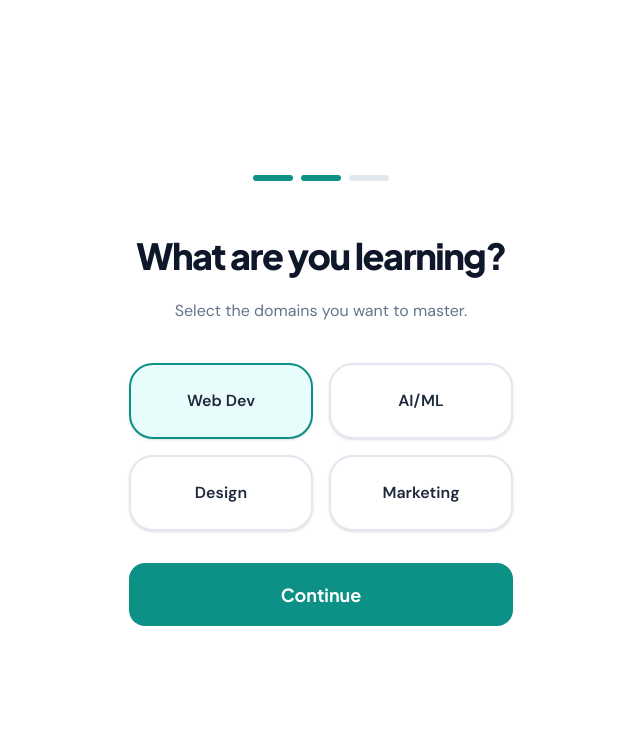
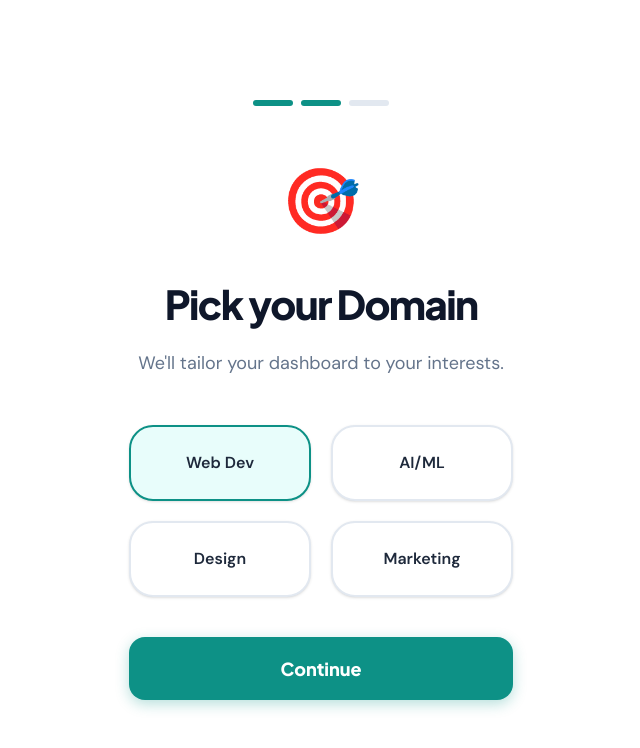
Before and after one commit to aastik251107/POD, a website built with Vite: page index.html in a window 1280 px wide. Both pictures are taken after a click on the button "Continue". Shown: the whole page, without its empty margins (319-959 px from the left). Built offline with nearby package versions, Linux system fonts and the light colour scheme.

Commit message:
Apply Tilda Design Principles and UI refinements

```diff
--- a/src/main.ts
+++ b/src/main.ts
@@ -166,13 +166,15 @@ class App {
           </div>
 
           ${step === 1 ? `
-            <h1 class="animate-in" style="margin-bottom: 16px">Welcome to ProgressPact</h1>
-            <p class="animate-in" style="color: var(--text-muted); margin-bottom: 40px">Let's personalize your learning experience. First, what's your name?</p>
-            <input type="text" id="ob-name-input" placeholder="Enter your name" class="card" style="width: 100%; padding: 20px; border-radius: 20px; margin-bottom: 32px; font-size: 20px; text-align: center; border-width: 2px" value="${this.state.user.name}">
+            <div style="font-size: 64px; margin-bottom: 24px">👋</div>
+            <h1 class="animate-in" style="font-size: 40px; margin-bottom: 16px; letter-spacing: -0.04em">Welcome to ProgressPact</h1>
+            <p class="animate-in" style="color: var(--text-muted); margin-bottom: 48px; font-size: 18px">Your journey to mastery starts here. Let's personalize your path. What should we call you?</p>
+            <input type="text" id="ob-name-input" placeholder="Your first name" class="card" style="width: 100%; padding: 24px; border-radius: 24px; margin-bottom: 40px; font-size: 24px; text-align: center; border-width: 2px; font-weight: 700; border-color: var(--primary)" value="${this.state.user.name}">
           ` : step === 2 ? `
-            <h1 class="animate-in" style="margin-bottom: 16px">What are you learning?</h1>
-            <p class="animate-in" style="color: var(--text-muted); margin-bottom: 40px">Select the domains you want to master.</p>
-            <div style="display: grid; grid-template-columns: 1fr 1fr; gap: 16px; margin-bottom: 32px">
+            <div style="font-size: 64px; margin-bottom: 24px">🎯</div>
+            <h1 class="animate-in" style="font-size: 40px; margin-bottom: 16px; letter-spacing: -0.04em">Pick your Domain</h1>
+            <p class="animate-in" style="color: var(--text-muted); margin-bottom: 48px; font-size: 18px">We'll tailor your dashboard to your interests.</p>
+            <div style="display: grid; grid-template-columns: 1fr 1fr; gap: 20px; margin-bottom: 40px">
               ${['Web Dev', 'AI/ML', 'Design', 'Marketing'].map(cat => `
                 <div class="card ob-category" data-cat="${cat}" style="padding: 24px; cursor: pointer; border-width: 2px; border-color: ${cat === 'Web Dev' ? 'var(--primary)' : 'var(--border)'}; background: ${cat === 'Web Dev' ? 'var(--primary-light)' : 'white'}">
                   <div style="font-weight: 800; font-size: 16px">${cat}</div>
@@ -293,17 +295,20 @@ class App {
   // Principle 1 & 6: Hierarchy & Proximity
   private renderDashboard(el: HTMLElement) {
     el.innerHTML = `
-      <header style="display: flex; justify-content: space-between; align-items: flex-end; margin-bottom: 56px">
-        <div>
-          <h1 style="margin-bottom: 8px">Welcome back, ${this.state.user.name}</h1>
-          <p style="color: var(--text-muted); font-size: 18px; font-weight: 500">You've completed 4 lectures this week. You're on fire! 🔥</p>
-        </div>
-        <div style="display: flex; gap: 16px">
-           <button class="btn btn-secondary" id="dash-schedule" aria-label="View study schedule">📅 Schedule</button>
-           <button class="btn" id="dash-resume" aria-label="Resume last course">🚀 Resume Learning</button>
+      <header style="margin-bottom: 64px">
+        <!-- Anchor Object: Large, bold greeting -->
+        <h1 style="font-size: 48px; letter-spacing: -0.04em; margin-bottom: 12px">Hey ${this.state.user.name}, ready to <span style="color: var(--primary)">level up?</span></h1>
+        <div style="display: flex; justify-content: space-between; align-items: center">
+          <p style="color: var(--text-muted); font-size: 20px; font-weight: 500">You're just 2 lectures away from your weekly goal.</p>
+          <div style="display: flex; gap: 20px">
+             <!-- Fitts's Law: Prominent, high-contrast buttons -->
+             <button class="btn btn-secondary" id="dash-schedule">📅 My Schedule</button>
+             <button class="btn" id="dash-resume">🚀 Resume Learning</button>
+          </div>
         </div>
       </header>
 
+      <!-- Modularity: Distinct blocks for different types of info -->
       <section style="display: grid; grid-template-columns: repeat(4, 1fr); gap: 32px; margin-bottom: 64px" aria-label="Quick Stats">
         <div class="card stat-card" style="border-bottom: 4px solid #F59E0B">
           <div class="stat-value" style="color: #D97706">${this.state.user.xp.toLocaleString()}</div>
--- a/src/style.css
+++ b/src/style.css
@@ -215,23 +215,28 @@ h3 { font-family: var(--font-heading); font-size: 20px; font-weight: 700; }
   background: var(--primary);
   color: white;
   border: none;
-  padding: 16px 32px;
+  padding: 18px 36px; /* Fitts's Law: Larger targets */
   border-radius: var(--radius-md);
+  font-weight: 800;
   font-family: var(--font-heading);
-  font-weight: 700;
+  cursor: pointer;
+  transition: all 0.3s cubic-bezier(0.4, 0, 0.2, 1);
   font-size: 16px;
-  cursor: pointer;
-  transition: all 0.2s;
   display: inline-flex;
   align-items: center;
   justify-content: center;
-  gap: 12px;
+  gap: 10px;
+  box-shadow: 0 4px 14px 0 rgba(13, 148, 136, 0.3);
 }
 
 .btn:hover {
+  transform: translateY(-2px);
+  box-shadow: 0 6px 20px rgba(13, 148, 136, 0.2);
   filter: brightness(1.1);
-  transform: translateY(-2px);
-  box-shadow: 0 8px 20px rgba(13, 148, 136, 0.2);
+}
+
+.btn:active {
+  transform: translateY(0);
 }
 
 /* Specific Sections */
```
